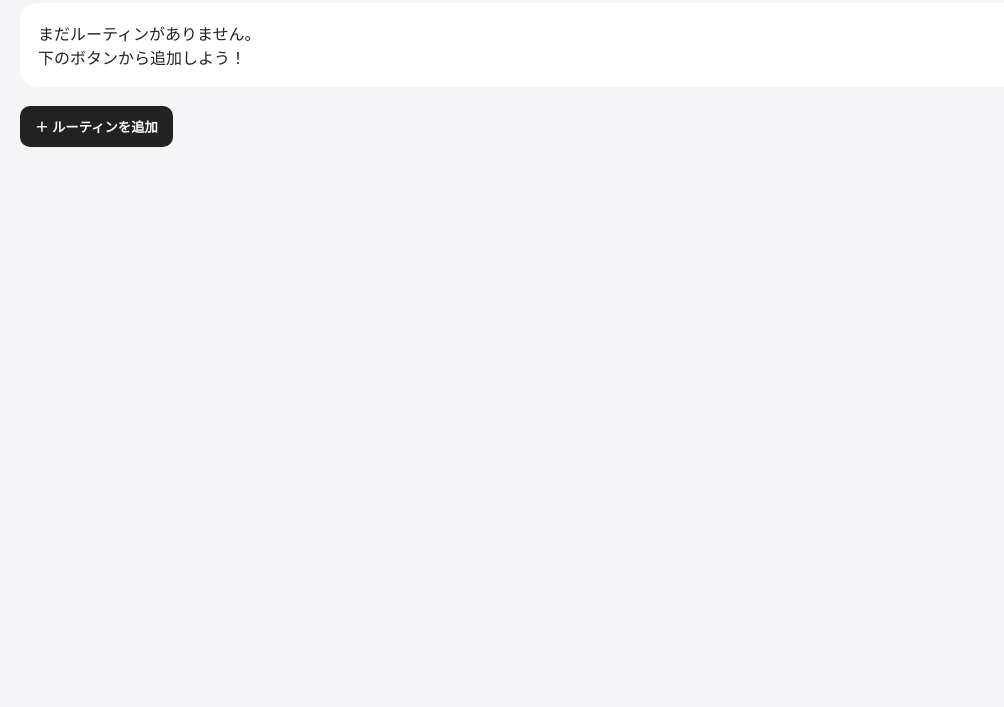
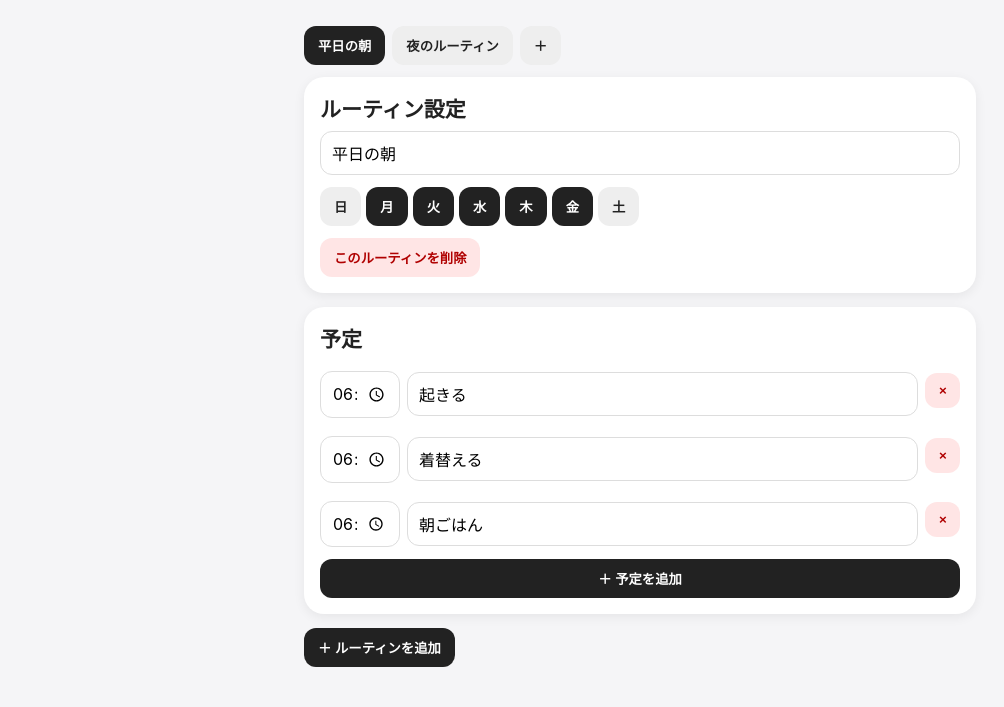
Before and after one commit to taiga02320091-lab/routine, a plain HTML site: page index.html in a window 1280 px wide. Shown: the part 101-808 px from the top of the page, without its empty margins (0-1004 px from the left). Drawn offline with Linux system fonts and the light colour scheme.

Commit message:
Update index.html

```diff
--- a/index.html
+++ b/index.html
@@ -4,112 +4,318 @@
 <meta charset="UTF-8">
 <meta name="viewport" content="width=device-width,initial-scale=1">
 <title>ルーティン</title>
+
 <style>
+*{box-sizing:border-box}
+
 body{
+ margin:0;
+ background:#f5f5f7;
+ color:#222;
  font-family:-apple-system,BlinkMacSystemFont,sans-serif;
-  background:#f5f5f7;
+}
+
+header{
+ padding:28px 18px 15px;
+}
+
+h1{
  margin:0;
-  padding:20px;
-  color:#222;
+ font-size:32px;
 }
-h1{font-size:30px}
+
+.date{
+ color:#777;
+ margin-top:4px;
+}
+
+main{
+ max-width:700px;
+ margin:auto;
+ padding:10px 14px 40px;
+}
+
 .card{
  background:white;
-  padding:18px;
-  border-radius:18px;
-  margin-bottom:15px;
+ border-radius:20px;
+ padding:16px;
+ margin-bottom:14px;
+ box-shadow:0 3px 12px #0001;
 }
+
+.title{
+ font-size:21px;
+ font-weight:bold;
+}
+
 input{
-  padding:10px;
-  border:1px solid #ccc;
-  border-radius:10px;
-  font-size:16px;
+ font:inherit;
+}
+
+input[type=text],
+input[type=time]{
  width:100%;
-  box-sizing:border-box;
-  margin:5px 0;
+ padding:11px;
+ border:1px solid #ddd;
+ border-radius:12px;
+ margin-top:8px;
 }
+
 button{
-  padding:11px 15px;
  border:0;
-  border-radius:10px;
+ border-radius:12px;
+ padding:10px 14px;
  background:#222;
  color:white;
  font-weight:bold;
-  margin:4px 0;
 }
+
+.days{
+ display:flex;
+ gap:5px;
+ margin:12px 0;
+}
+
+.days button{
+ background:#eee;
+ color:#222;
+}
+
+.days button.active{
+ background:#222;
+ color:white;
+}
+
 .task{
  display:grid;
-  grid-template-columns:90px 1fr 35px;
-  gap:5px;
+ grid-template-columns:80px 1fr 35px;
+ gap:7px;
+ margin-top:10px;
  align-items:center;
 }
-.delete{background:#e55}
+
+.add{
+ width:100%;
+ margin-top:12px;
+}
+
+.delete{
+ background:#ffe5e5;
+ color:#b00000;
+}
+
+.tabs{
+ display:flex;
+ gap:7px;
+ overflow:auto;
+ margin-bottom:12px;
+}
+
+.tab{
+ white-space:nowrap;
+ background:#eee;
+ color:#222;
+}
+
+.tab.active{
+ background:#222;
+ color:white;
+}
 </style>
 </head>
 
 <body>
 
+<header>
 <h1>ルーティン</h1>
+<div class="date" id="date"></div>
+</header>
+
+<main>
+
+<div class="tabs" id="tabs"></div>
 
 <div id="app"></div>
 
 <button onclick="addRoutine()">＋ ルーティンを追加</button>
 
+</main>
+
 <script>
 
-let routines=JSON.parse(localStorage.getItem("routines")||"[]");
+const DAYS=["日","月","火","水","木","金","土"];
+
+let routines=JSON.parse(
+ localStorage.getItem("routines") || "[]"
+);
+
+let selected=0;
+
+if(routines.length===0){
+
+ routines=[
+  {
+   title:"平日の朝",
+   days:[1,2,3,4,5],
+   tasks:[
+    {time:"06:30",text:"起きる",done:false},
+    {time:"06:35",text:"着替える",done:false},
+    {time:"06:50",text:"朝ごはん",done:false}
+   ]
+  },
+  {
+   title:"夜のルーティン",
+   days:[0,1,2,3,4,5,6],
+   tasks:[
+    {time:"21:00",text:"明日の準備",done:false},
+    {time:"21:15",text:"歯みがき",done:false}
+   ]
+  }
+ ];
+
+ save();
+
+}
 
 function save(){
-  localStorage.setItem("routines",JSON.stringify(routines));
+
+ localStorage.setItem(
+  "routines",
+  JSON.stringify(routines)
+ );
+
  render();
+
 }
 
 function addRoutine(){
+
  routines.push({
   title:"新しいルーティン",
+  days:[new Date().getDay()],
   tasks:[]
  });
+
+ selected=routines.length-1;
+
  save();
+
 }
 
-function addTask(i){
-  routines[i].tasks.push({
+function addTask(){
+
+ routines[selected].tasks.push({
   time:"07:00",
-    text:"やること"
+  text:"やること",
+  done:false
  });
+
  save();
+
 }
 
-function deleteTask(i,j){
-  routines[i].tasks.splice(j,1);
+function deleteTask(i){
+
+ routines[selected].tasks.splice(i,1);
+
  save();
+
 }
 
-function deleteRoutine(i){
-  routines.splice(i,1);
+function deleteRoutine(){
+
+ if(routines.length<=1){
+
+  alert("最後のルーティンは削除できません");
+
+  return;
+
+ }
+
+ routines.splice(selected,1);
+
+ selected=Math.max(0,selected-1);
+
  save();
+
+}
+
+function toggleDay(day){
+
+ let days=routines[selected].days;
+
+ let index=days.indexOf(day);
+
+ if(index===-1){
+
+  days.push(day);
+
+ }else{
+
+  days.splice(index,1);
+
+ }
+
+ save();
+
 }
 
 function render(){
 
-  let app=document.getElementById("app");
+ let now=new Date();
 
-  if(routines.length===0){
-    app.innerHTML=
-      '<div class="card">まだルーティンがありません。<br>下のボタンから追加しよう！</div>';
-    return;
-  }
+ document.getElementById("date").textContent=
+  now.getFullYear()+"年"+
+  (now.getMonth()+1)+"月"+
+  now.getDate()+"日（"+
+  DAYS[now.getDay()]+"）";
 
-  app.innerHTML=routines.map((r,i)=>`
+ document.getElementById("tabs").innerHTML=
+  routines.map((r,i)=>
+   `<button class="tab ${i===selected?"active":""}"
+    onclick="selected=${i};render()">
+    ${r.title}
+   </button>`
+  ).join("")+
+  `<button class="tab" onclick="addRoutine()">＋</button>`;
+
+ let r=routines[selected];
+
+ document.getElementById("app").innerHTML=`
 
  <div class="card">
 
+  <div class="title">ルーティン設定</div>
+
   <input
+   type="text"
    value="${r.title}"
-        onchange="routines[${i}].title=this.value;save()"
-      >
+   onchange="routines[selected].title=this.value;save()">
 
-      ${r.tasks.map((t,j)=>`
+  <div class="days">
+
+   ${DAYS.map((d,i)=>
+    `<button
+     class="${r.days.includes(i)?"active":""}"
+     onclick="toggleDay(${i})">
+     ${d}
+    </button>`
+   ).join("")}
+
+  </div>
+
+  <button class="delete"
+   onclick="deleteRoutine()">
+   このルーティンを削除
+  </button>
+
+ </div>
+
+ <div class="card">
+
+  <div class="title">予定</div>
+
+  ${r.tasks.map((t,i)=>`
 
    <div class="task">
 
@@ -117,33 +323,37 @@ function render(){
      type="time"
      step="300"
      value="${t.time}"
-            onchange="routines[${i}].tasks[${j}].time=this.value;save()"
-          >
+     onchange="
+      routines[selected].tasks[${i}].time=this.value;
+      save()
+     ">
 
     <input
+     type="text"
      value="${t.text}"
-            onchange="routines[${i}].tasks[${j}].text=this.value;save()"
-          >
+     onchange="
+      routines[selected].tasks[${i}].text=this.value;
+      save()
+     ">
 
     <button class="delete"
-            onclick="deleteTask(${i},${j})">×</button>
+     onclick="deleteTask(${i})">
+     ×
+    </button>
 
    </div>
 
   `).join("")}
 
-      <button onclick="addTask(${i})">
+  <button class="add"
+   onclick="addTask()">
    ＋ 予定を追加
-      </button>
-
-      <button class="delete"
-        onclick="deleteRoutine(${i})">
-        ルーティン削除
   </button>
 
  </div>
 
-  `).join("");
+ `;
+
 }
 
 render();
```
Lines whose indentation alone changed are shown as unchanged.
